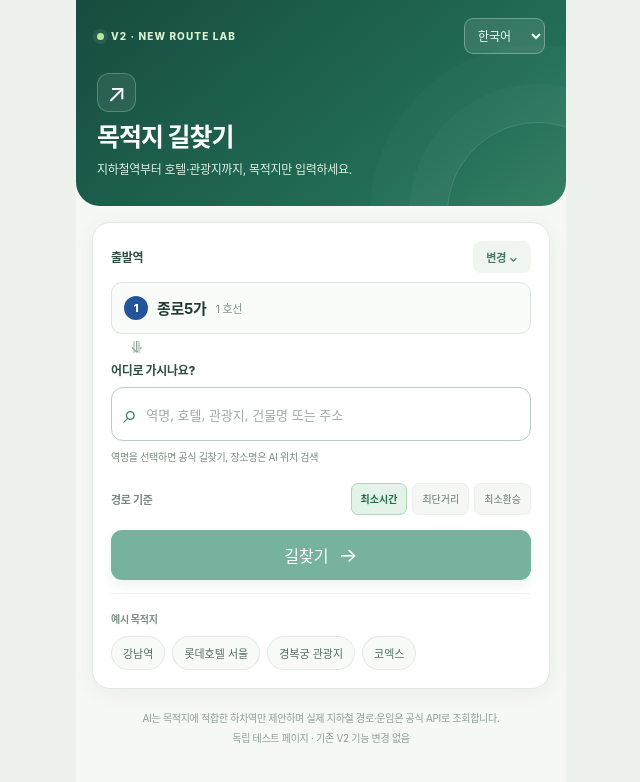
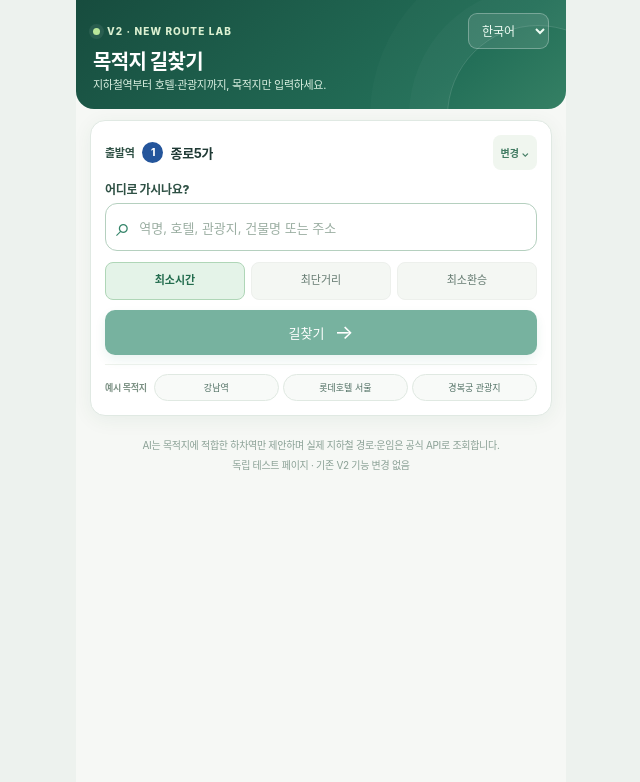
Before and after one commit to kochenkvj-code/subway-ai-guide, a Next.js app: page /v2/route-lab in a window 1280 px wide. Shown: the top 782 px of the page, without its empty margins (319-959 px from the left). Built offline with nearby package versions, Linux system fonts and the light colour scheme.

Commit message:
ui(route): compact search and result cards; remove nested all-stations scroll

```diff
--- a/app/v2/route-lab/RouteLab.jsx
+++ b/app/v2/route-lab/RouteLab.jsx
@@ -140,37 +140,37 @@ export default function UnifiedRouteLab({embedded=false,stationContext=null,lang
     {!embedded&&<div className="rl-top-row"><span className="rl-lab-label"><span className="rl-pulse"/> {t.lab}</span>
      <select aria-label="Language" value={lang} onChange={e=>setLanguage(e.target.value)}><option value="ko">한국어</option><option value="en">English</option><option value="ja">日本語</option><option value="zh">中文</option></select>
     </div>}
-    <div className="rl-title-icon">↗</div><h1>{t.title}</h1><p>{t.subtitle}</p>
+    <h1>{t.title}</h1><p>{t.subtitle}</p>
    </header>
    <section className="rl-search-card">
-    <div className="rl-field-head"><label>{t.origin}</label><button type="button" onClick={()=>setOriginOpen(v=>!v)}>{t.change} <span aria-hidden="true">⌄</span></button></div>
-    <div className="rl-station-box"><StationIcon line={origin.line}/><strong>{origin.names[lang]}</strong><span className="rl-muted">{origin.line} {lang==='ko'?'호선':''}</span></div>
+    <div className="rl-field-head"><label>{t.origin}</label><div className="rl-station-box"><StationIcon line={origin.line}/><strong>{origin.names[lang]}</strong></div><button type="button" onClick={()=>setOriginOpen(v=>!v)} aria-expanded={originOpen}>{t.change} <span aria-hidden="true">⌄</span></button></div>
+
     {originOpen&&<div className="rl-origin-picker"><input aria-label={t.chooseOrigin} autoFocus placeholder={t.chooseOrigin} value={originQuery} onChange={e=>setOriginQuery(e.target.value)}/><div className="rl-origin-options">{originMatches.map(s=><button key={s.stationCode} type="button" onClick={()=>setOrigin(s)}><StationIcon line={s.line}/><span>{s.names[lang]}</span><small>{s.line}</small></button>)}</div></div>}
-    <div className="rl-connection"><span/><span>↓</span><span/></div>
+
     <form onSubmit={e=>{e.preventDefault();void perform(false);}}>
      <label htmlFor="rl-destination">{t.dest}</label>
      <div className="rl-query-box"><span className="rl-search-icon">⌕</span><input id="rl-destination" value={query} onChange={e=>changeQuery(e.target.value)} onFocus={()=>setFocused(true)} onBlur={()=>setTimeout(()=>setFocused(false),180)} placeholder={t.placeholder} maxLength={100} autoComplete="off"/>{query&&<button type="button" onClick={()=>changeQuery('')} aria-label="Clear">×</button>}</div>
      {focused&&!picked&&stationMatches.length>0&&<div className="rl-match-list" role="listbox" aria-label={t.suggest}><div className="rl-match-head">{t.suggest}</div>{stationMatches.slice(0,6).map(s=><button key={s.code} type="button" role="option" aria-selected="false" onMouseDown={e=>e.preventDefault()} onClick={()=>choose(s)}><span className="rl-match-icon">🚇</span><span><strong>{stationLabel(s,lang)}</strong><small>{s.lines?.join(' · ')||s.line}</small></span><span className="rl-match-arrow">↗</span></button>)}</div>}
-     <p className="rl-field-note">{t.placeHint}</p>
-     <div className="rl-route-options"><span>{t.options}</span><div role="group">{['duration','distance','transfer'].map((x,i)=><button type="button" key={x} aria-pressed={mode===x} onClick={()=>{setMode(x);setRoute(null);if(embedded)saveNavigation('route:form',{mode:x,route:null});}}>{t.modes[i]}</button>)}</div></div>
+
+     <div className="rl-route-options"><div role="group" aria-label={t.options}>{['duration','distance','transfer'].map((x,i)=><button type="button" key={x} aria-pressed={mode===x} onClick={()=>{setMode(x);setRoute(null);if(embedded)saveNavigation('route:form',{mode:x,route:null});}}>{t.modes[i]}</button>)}</div></div>
      <button className="rl-submit" type="submit" disabled={!query.trim()||!!loading}>{loading==='place'?t.searchingPlace:loading==='route'?t.searchingRoute:<>{t.search}<span aria-hidden="true">→</span></>}</button>
      {query.trim()&&!loading&&<button className="rl-as-place" type="button" onClick={()=>{setPicked(null);void perform(true);}}>✧ {t.searchPlace}</button>}
     </form>
-    <div className="rl-examples"><strong>{t.examples}</strong><div>{EXAMPLES.map(ex=><button key={ex.q} type="button" onClick={()=>{changeQuery(ex.q);setFocused(false);}}>{ex.q}</button>)}</div></div>
+    <div className="rl-examples"><strong>{t.examples}</strong><div>{EXAMPLES.slice(0,3).map(ex=><button key={ex.q} type="button" onClick={()=>{changeQuery(ex.q);setFocused(false);}}>{ex.q}</button>)}</div></div>
    </section>
    {(loading||error)&&<section className={'rl-alert'+(error?' rl-error':'')} role="status"><span>{loading==='place'?'✦':loading==='route'?'🚇':'ⓘ'}</span>{error|| (loading==='place'?t.searchingPlace:t.searchingRoute)}</section>}
    {place&&<section className="rl-result-card rl-place-card" aria-live="polite">
-     <div className="rl-section-kicker">✦ GEMINI · GOOGLE SEARCH</div><h2>{t.aiTitle}</h2>
+     <h2>{t.aiTitle}</h2>
      {place.place&&<h3 className="rl-place-name">{place.place}</h3>}
      <p className="rl-ai-answer">{renderRouteAnswer(place.answer||t.unknown)}</p>
-     {aiMs!==null&&<p className="rl-timing">AI {(aiMs/1000).toFixed(1)}s</p>}
-     {place.status==='found'&&place.station?<><div className="rl-recommend"><small>{t.recommend}</small><div><span className="rl-match-icon">🚇</span><strong>{stationLabel(place.station,lang)}</strong><span className="rl-small-muted">{place.station.lines?.join(' · ')}</span></div>{place.reason&&<p>{place.reason}</p>}</div>
+
+     {place.status==='found'&&place.station?<><div className="rl-recommend"><small>{t.recommend}</small><div className="rl-recommend-station">{place.station.lines?.map(line=><LineBadge key={line} line={line} lang={lang} compact/>)}<strong>{stationLabel(place.station,lang)}</strong></div>{place.reason&&<p>{place.reason}</p>}</div>
        <button className="rl-change-stop" type="button" onClick={()=>{setPlace(null);setRoute(null);setPicked(null);setFocused(true);if(embedded)saveNavigation('route:form',{place:null,route:null,picked:null});document.getElementById('rl-destination')?.focus();}}>{t.other} →</button>
      </>:<div className="rl-unverified">{t.unknown}</div>}
-     {place.sources?.length>0&&<div className="rl-sources"><strong>{t.sources}</strong>{place.sources.map((s,i)=><a key={i} href={s.url} target="_blank" rel="noreferrer noopener">{s.title||'Source'} ↗</a>)}</div>}
+
    </section>}
    {route&&<section ref={resultRef} className="rl-result-card rl-route-card" aria-live="polite">
-     <div className="rl-section-kicker">✦ OFFICIAL SUBWAY ROUTE API</div><h2>{t.official}</h2>
+     <h2>{t.official}</h2>
      <div className="rl-route-head"><div><small>{t.from}</small><strong>{routeStation(route.origin)}</strong></div><span>→</span><div><small>{t.to}</small><strong>{routeStation(route.destination)}</strong></div></div>
      <div className="rl-stats">
       <div><small>{t.duration}</small><strong>{secondsToMinutes(route.totalSeconds)}{t.minutes}</strong></div>
@@ -197,10 +197,10 @@ export default function UnifiedRouteLab({embedded=false,stationContext=null,lang
         </span>)}
        </div>
      </details>}
-     {place&&<p className="rl-route-note">{t.exitUnknown}</p>}
+
     </section>}
    {place?.status==='found'&&place.station&&<section className="rl-result-card rl-walk-guide" aria-live="polite">
-     <div className="rl-section-kicker">✦ WALKING · WEB MAP</div>
+
      <h2>{t.walkingTitle}</h2>
      <div className="rl-walk-places"><span>{stationLabel(place.station,lang)}</span><span aria-hidden="true">→</span><strong>{place.place||query.trim()}</strong></div>
      <p className="rl-walk-summary">{renderRouteAnswer(place.walk||t.walkingUnknown)}</p>
--- a/app/v2/route-lab/route-lab.css
+++ b/app/v2/route-lab/route-lab.css
@@ -132,7 +132,7 @@
 .rl-all-stations-title small{font-size:11px;font-weight:600;color:#718977}
 .rl-all-stations-chevron{font-size:22px;line-height:1;transition:transform .18s ease}
 .rl-all-stations[open] .rl-all-stations-chevron{transform:rotate(180deg)}
-.rl-all-stations-list{display:flex;align-items:center;flex-wrap:wrap;gap:6px 0;padding:13px 10px;max-height:260px;overflow-y:auto;overscroll-behavior:contain}
+.rl-all-stations-list{display:flex;align-items:center;flex-wrap:wrap;gap:5px 0;padding:9px 8px;overflow:visible}
 .rl-all-stop{display:inline-flex;align-items:center;flex:none;max-width:100%;min-width:0}
 .rl-all-stop-chip{display:inline-flex;align-items:center;gap:5px;padding:7px 8px;min-height:33px;max-width:100%;border:1px solid #e1ebe4;border-radius:8px;background:#fff;color:#354f40}
 .rl-all-stop-name{font-size:11px;font-weight:700;line-height:1.3;overflow-wrap:anywhere}
@@ -155,3 +155,68 @@
 .rl-all-transfer-label{width:23px;height:23px;border-radius:7px;background:linear-gradient(135deg,#068b68,#12a6bb);color:#fff;box-shadow:0 2px 7px #0b8b7040}
 .rl-all-transfer-label svg{display:block;width:17px;height:17px}
 .rl-transfer .rl-step-pin{background:linear-gradient(140deg,#0d946f,#16a6b0);color:#fff;box-shadow:0 2px 7px #0d957044}
+
+/* V2 wayfinding visual pass: one native page scroll, shorter controls and clearer hierarchy. */
+.route-lab .rl-shell{padding:0 14px 21px}
+.route-lab .rl-top{padding:13px 17px 15px;margin:0 -14px 11px;border-radius:0 0 18px 18px}
+.route-lab .rl-top h1{font-size:20px;letter-spacing:-.7px;line-height:1.3;margin:0 0 3px}
+.route-lab .rl-top p{font-size:11px;line-height:1.45;max-width:100%}
+.route-lab.rl-embedded .rl-top-embedded{padding-top:11px;padding-bottom:13px}
+.route-lab.rl-embedded .rl-top-embedded h1{font-size:19px}
+.route-lab .rl-search-card,.route-lab .rl-result-card{border-radius:15px;padding:14px}
+.route-lab .rl-result-card{margin-top:10px}
+.route-lab .rl-field-head{display:flex;align-items:center;justify-content:initial;gap:8px;min-width:0;margin-bottom:10px}
+.route-lab .rl-field-head label{font-size:11px;flex:none;white-space:nowrap}
+.route-lab .rl-station-box{display:flex;align-items:center;gap:7px;min-height:34px;flex:1;min-width:0;border:0;background:transparent;padding:0}
+.route-lab .rl-station-box strong{font-size:13px;min-width:0;overflow:hidden;white-space:nowrap;text-overflow:ellipsis}
+.route-lab .rl-line{width:21px;height:21px;font-size:10px}
+.route-lab .rl-field-head button{font-size:10px;min-width:44px;min-height:35px;padding:6px;background:#f0f6ef}
+.route-lab .rl-query-box{margin-top:6px;min-height:48px;padding:0 10px}
+.route-lab .rl-query-box input{height:45px;font-size:16px}
+.route-lab .rl-route-options{display:block;margin:11px 0 10px}
+.route-lab .rl-route-options>div{display:grid;grid-template-columns:repeat(3,minmax(0,1fr));gap:6px;width:100%}
+.route-lab .rl-route-options button{min-width:0;min-height:38px;padding:7px 2px;font-size:11px;line-height:1.25;white-space:nowrap;border-radius:8px}
+.route-lab .rl-submit{min-height:45px;border-radius:10px;font-size:13px}
+.route-lab .rl-as-place{min-height:31px;margin:4px auto 0;font-size:11px}
+.route-lab .rl-examples{display:flex;align-items:center;gap:7px;min-width:0;margin-top:9px;padding-top:9px}
+.route-lab .rl-examples>strong{font-size:9px;white-space:nowrap;flex:none}
+.route-lab .rl-examples>div{display:flex;align-items:center;gap:4px;flex:1;min-width:0;flex-wrap:nowrap;margin-top:0}
+.route-lab .rl-examples button{flex:1;min-width:0;padding:6px 4px;font-size:9px;overflow:hidden;text-overflow:ellipsis;white-space:nowrap}
+.route-lab .rl-result-card h2{font-size:16px;letter-spacing:-.55px;margin:0 0 10px}
+.route-lab .rl-place-name{font-size:14px;margin:0 0 8px}
+.route-lab .rl-ai-answer{font-size:12px;line-height:1.65;margin:0 0 10px}
+.route-lab .rl-recommend{padding:11px;border-radius:11px;text-align:center}
+.route-lab .rl-recommend>small{display:block;font-size:10px}
+.route-lab .rl-recommend .rl-recommend-station{display:flex;align-items:center;justify-content:center;gap:7px;flex-wrap:wrap;margin:7px 0}
+.route-lab .rl-recommend .rl-route-line.rl-line-short{min-width:23px;min-height:23px;font-size:12px;border-radius:7px}
+.route-lab .rl-recommend strong{font-size:16px}
+.route-lab .rl-change-stop{min-height:30px;font-size:10px;margin-top:2px}
+.route-lab .rl-route-head{padding:10px;border-radius:11px}
+.route-lab .rl-stats{gap:6px;margin:10px 0 13px}
+.route-lab .rl-stats>div{padding:9px 10px;gap:4px;border-radius:9px}
+.route-lab .rl-path-title{font-size:12px;margin:11px 0 8px}
+.route-lab .rl-steps{gap:7px}
+.route-lab .rl-step{padding:10px;gap:9px;border-radius:11px}
+.route-lab .rl-step-pin{width:27px;height:27px;font-size:11px}
+.route-lab .rl-step p{margin:5px 0 3px}
+.route-lab .rl-all-stations{margin-top:10px;overflow:visible;border-radius:12px}
+.route-lab .rl-all-stations>summary{min-height:43px;padding:9px 11px;font-size:12px;border-radius:12px}
+.route-lab .rl-all-stations-list{max-height:none;overflow:visible;overscroll-behavior:auto}
+.route-lab .rl-all-stop-chip{padding:4px 6px;min-height:26px;gap:4px;border-radius:7px}
+.route-lab .rl-all-stop-name{font-size:10px;line-height:1.25}
+.route-lab .rl-all-stop-arrow{font-size:11px;margin:0 4px}
+.route-lab .rl-route-line.rl-line-short{min-width:18px;min-height:18px;padding:2px 5px;font-size:10px}
+.route-lab .rl-all-transfer-label{width:20px;height:20px;border-radius:6px;box-shadow:0 2px 5px #0b8b7040}
+.route-lab .rl-all-transfer-label svg{width:15px;height:15px}
+.route-lab .rl-walk-places{gap:7px;font-size:13px;margin:5px 0 10px}
+.route-lab .rl-walk-summary{padding:10px 11px;font-size:12px;line-height:1.6;margin:0 0 10px}
+@media(max-width:370px){
+ .route-lab .rl-shell{padding:0 11px 20px}
+ .route-lab .rl-top{margin:0 -11px 10px;padding:12px 14px 13px}
+ .route-lab .rl-top h1{font-size:19px}
+ .route-lab .rl-search-card,.route-lab .rl-result-card{padding:12px}
+ .route-lab .rl-route-options>div{gap:4px}
+ .route-lab .rl-route-options button{font-size:10px}
+ .route-lab .rl-examples{gap:5px}
+ .route-lab .rl-examples button{font-size:9px}
+}
```
Also changed, not shown: 1 other file (tests, documents, lock files or other folders).
